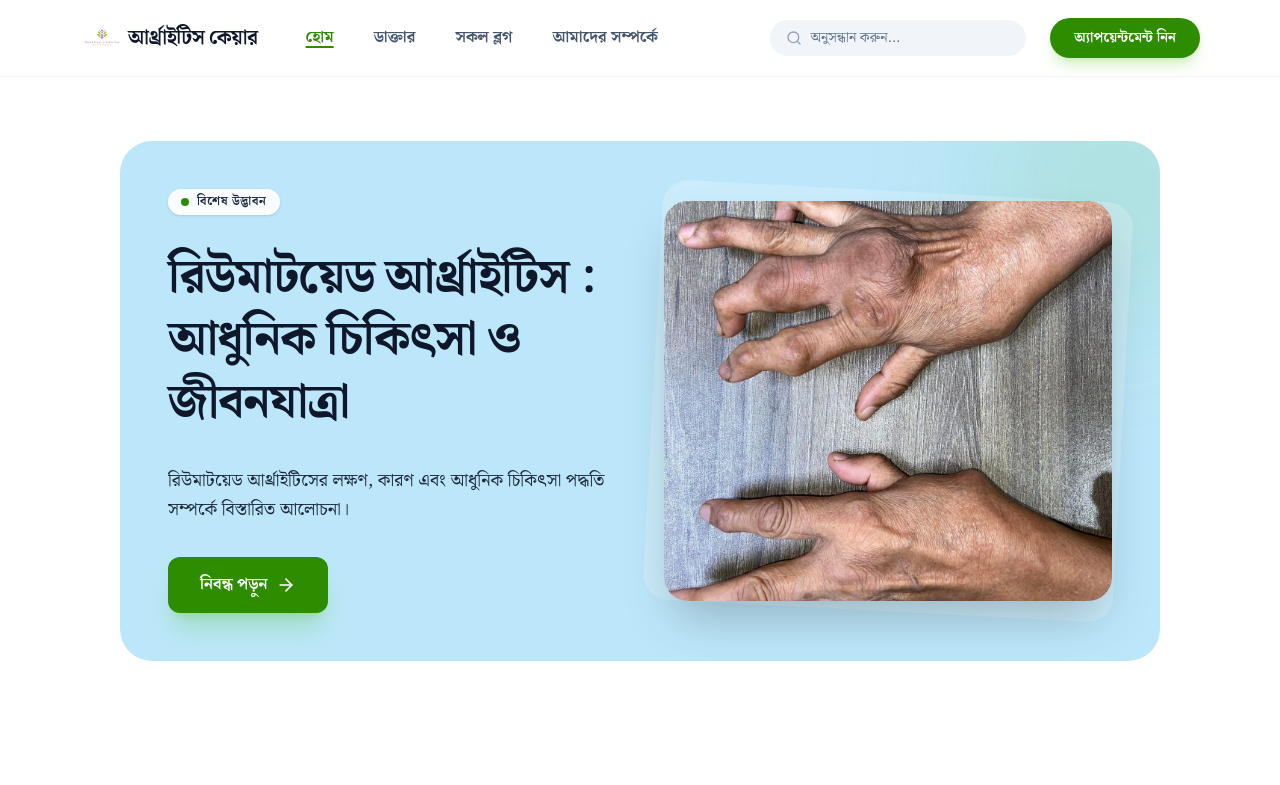
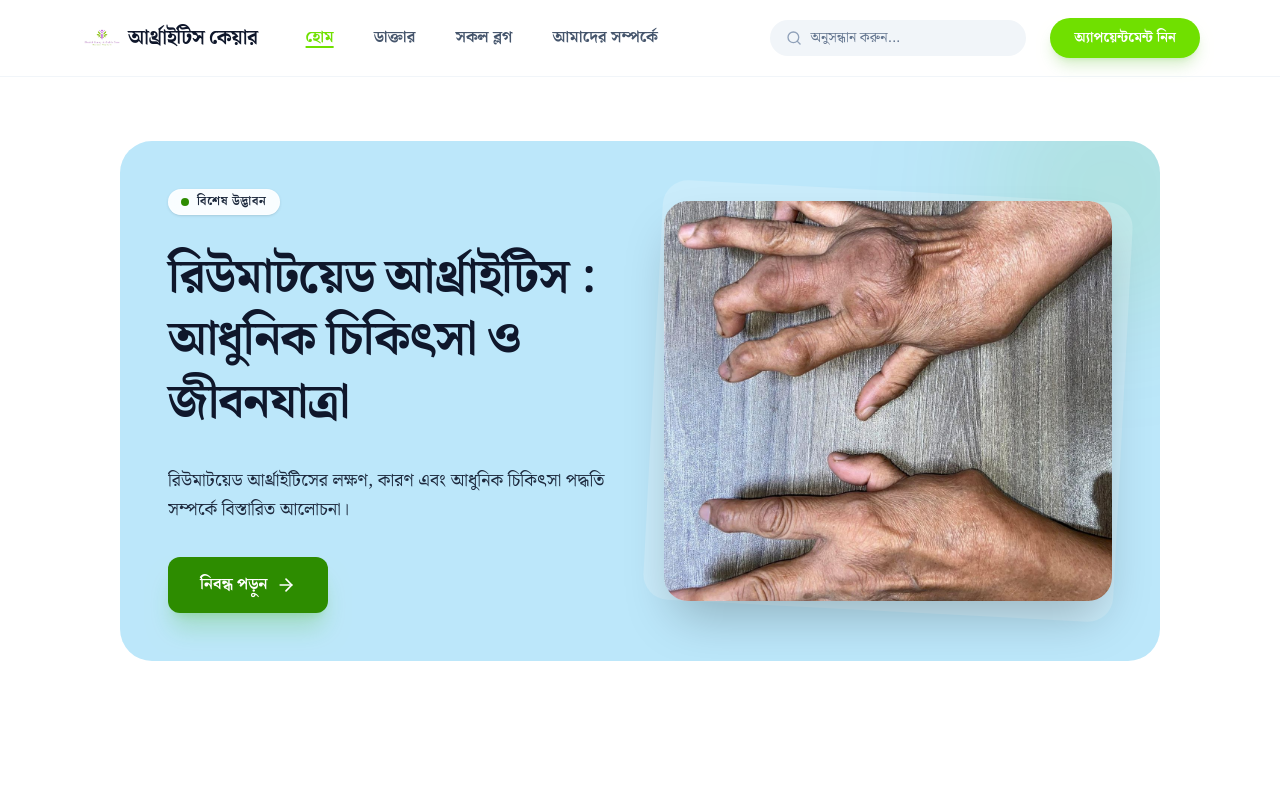
Before and after one commit to Subroto112001/MediBlog, a Next.js app: page / in a window 1280 px wide. Shown: the top 785 px of the page. Built offline with nearby package versions, Linux system fonts and the light colour scheme.

Commit message:
call to action button added in footer

```diff
--- a/src/component/Button/Button.jsx
+++ b/src/component/Button/Button.jsx
@@ -4,7 +4,6 @@ import React from "react";
 
 const Button = () => {
   const handleCall = (e) => {
-
     if (window.innerWidth >= 640) {
       e.preventDefault();
       alert("কল করতে অনুগ্রহ করে মোবাইল ব্যবহার করুন: +8801700000000");
@@ -15,7 +14,7 @@ const Button = () => {
     <a
       href="tel:+8801700000000"
       onClick={handleCall}
-      className="inline-block bg-[#2d8c00] hover:bg-[#236e00] text-white px-6 py-2.5 rounded-full text-sm font-bold transition-all shadow-lg shadow-[#38B000]/20 focus-visible:outline-none focus-visible:ring-4 focus-visible:ring-[#2d8c00]/40 text-center cursor-pointer"
+      className="inline-block bg-[#70E000] hover:bg-[#44af13] text-white px-6 py-2.5 rounded-full text-sm font-bold transition-all shadow-lg shadow-[#38B000]/20 focus-visible:outline-none focus-visible:ring-4 focus-visible:ring-[#2d8c00]/40 text-center cursor-pointer"
     >
       অ্যাপয়েন্টমেন্ট নিন
     </a>
--- a/src/component/Footer/Footer.jsx
+++ b/src/component/Footer/Footer.jsx
@@ -4,6 +4,7 @@ import React from "react";
 import { Noto_Serif_Bengali } from "next/font/google";
 import Link from "next/link";
 import Image from "next/image";
+import Button from "../Button/Button";
 
 // --- Font Configuration ---
 const notoSerifBengali = Noto_Serif_Bengali({
@@ -71,6 +72,7 @@ export default function Footer() {
             বিশেষজ্ঞের অন্তর্দৃষ্টি এবং পেশাদার ক্লিনিকাল ডিরেক্টরির মাধ্যমে
             চিকিৎসা জ্ঞানের ভবিষ্যৎ নেতৃত্ব দিচ্ছে।
           </p>
+          <Button />
         </div>
 
         {/* Dynamic Link Sections (Responsive) */}
--- a/src/component/Header/Header.jsx
+++ b/src/component/Header/Header.jsx
@@ -67,7 +67,7 @@ export default function Header() {
                   className={`text-base font-semibold transition-colors focus-visible:outline-none focus-visible:ring-2 focus-visible:ring-[#2d8c00] rounded px-1
                     ${
                       isActive
-                        ? "text-[#2d8c00] underline decoration-2 underline-offset-4"
+                        ? "text-[#70E000] underline decoration-2 underline-offset-4"
                         : "text-slate-600 hover:text-slate-900"
                     }`}
                 >
```
